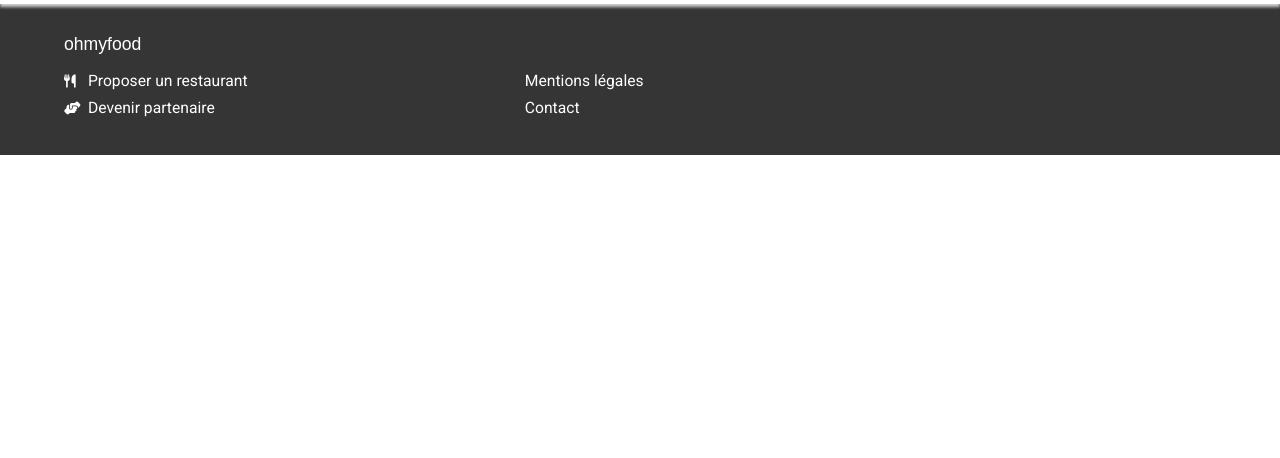
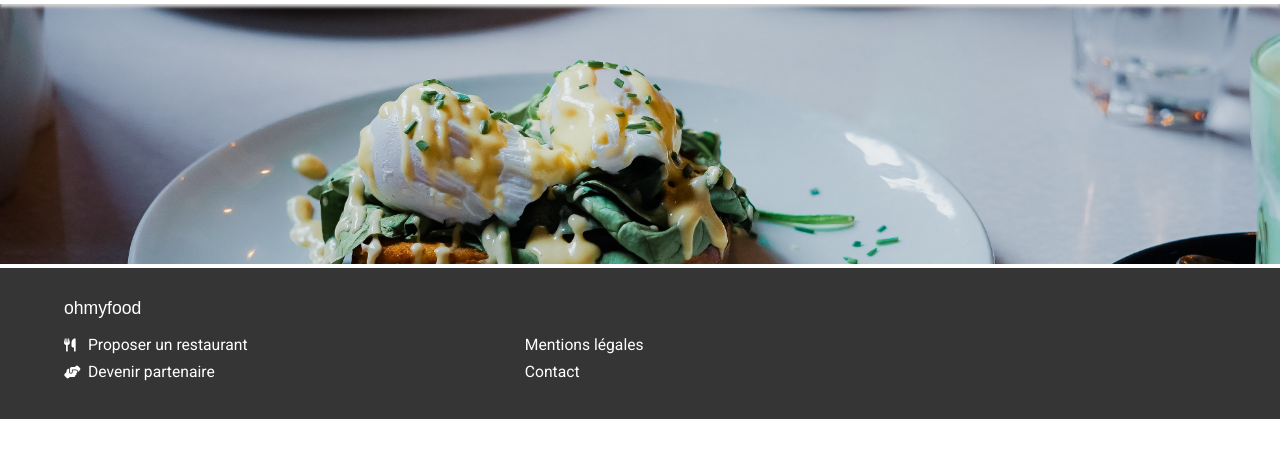
Before and after one commit to edbriand/Projet-3-Animations-CSS, a website: page src/restaurant.html in a window 1280 px wide. Shown: the part 60-518 px from the top of the page. Drawn offline with nearby package versions, Linux system fonts and the light colour scheme; files that its build step writes are made by us from their sources; a web font is replaced by a local one.

Commit message:
feat: menu component created

```diff
--- a/src/restaurant.html
+++ b/src/restaurant.html
@@ -25,7 +25,15 @@
       <a class="navbar-btn" href="index.html"></a>
       <h1>ohmyfood</h1>
     </nav>
-    <main></main>
+    <main>
+      <section class="menu">
+        <img
+          class="menu__img"
+          src="/images/restaurants/toa-heftiba-DQKerTsQwi0-unsplash.jpg"
+          alt="photo plat de À la française"
+        />
+      </section>
+    </main>
     <footer>
       <h1>ohmyfood</h1>
       <div class="footer-container">
--- /dev/null
+++ b/src/styles/menu.pcss
@@ -0,0 +1,9 @@
+.menu {
+  &__img {
+    object-fit: cover;
+    border: none;
+    width: 100%;
+    height: 260px;
+    image-rendering: high-quality;
+  }
+}
```
Also changed, not shown: src/index.html (+6 -6 lines), src/styles/style.css.
